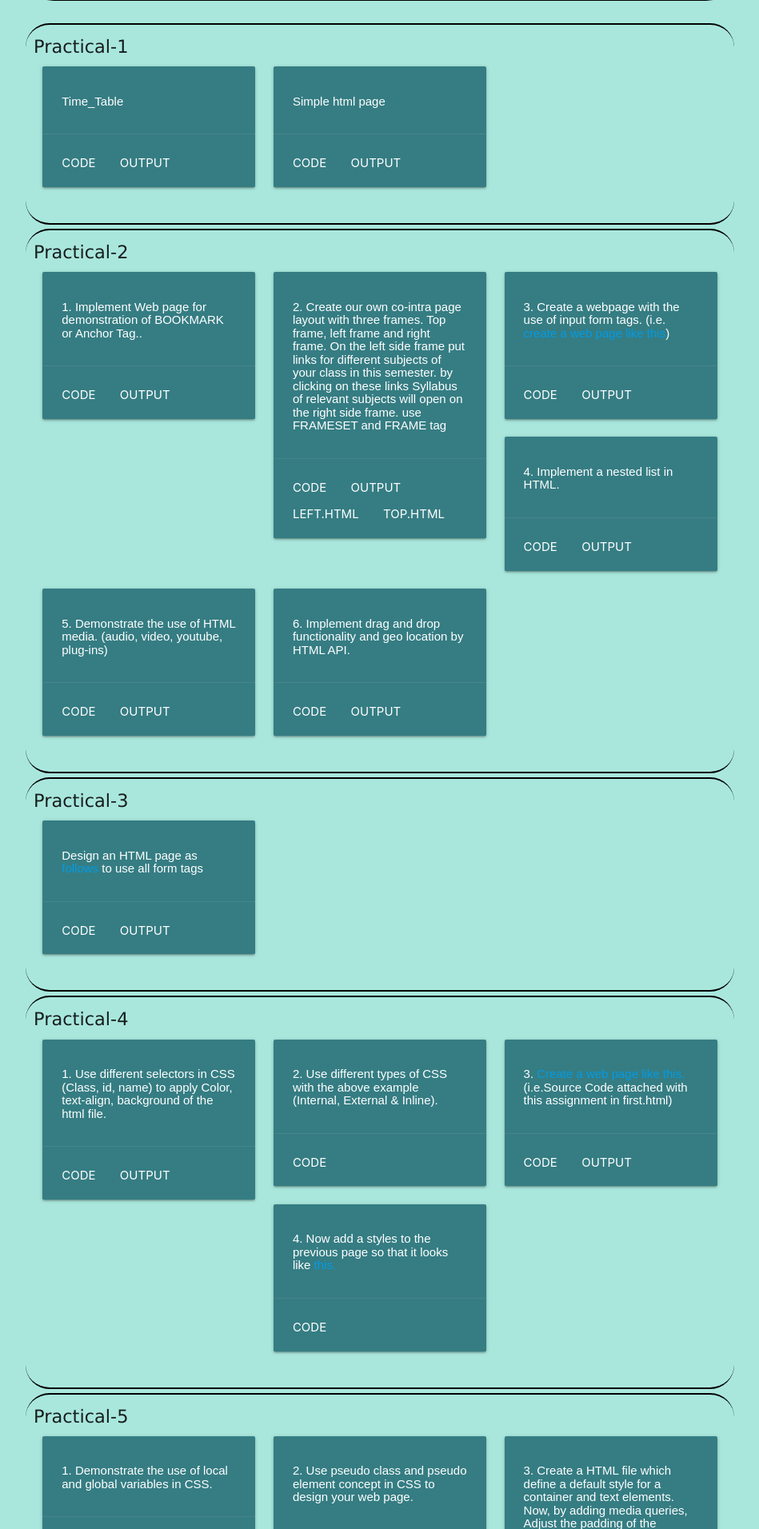
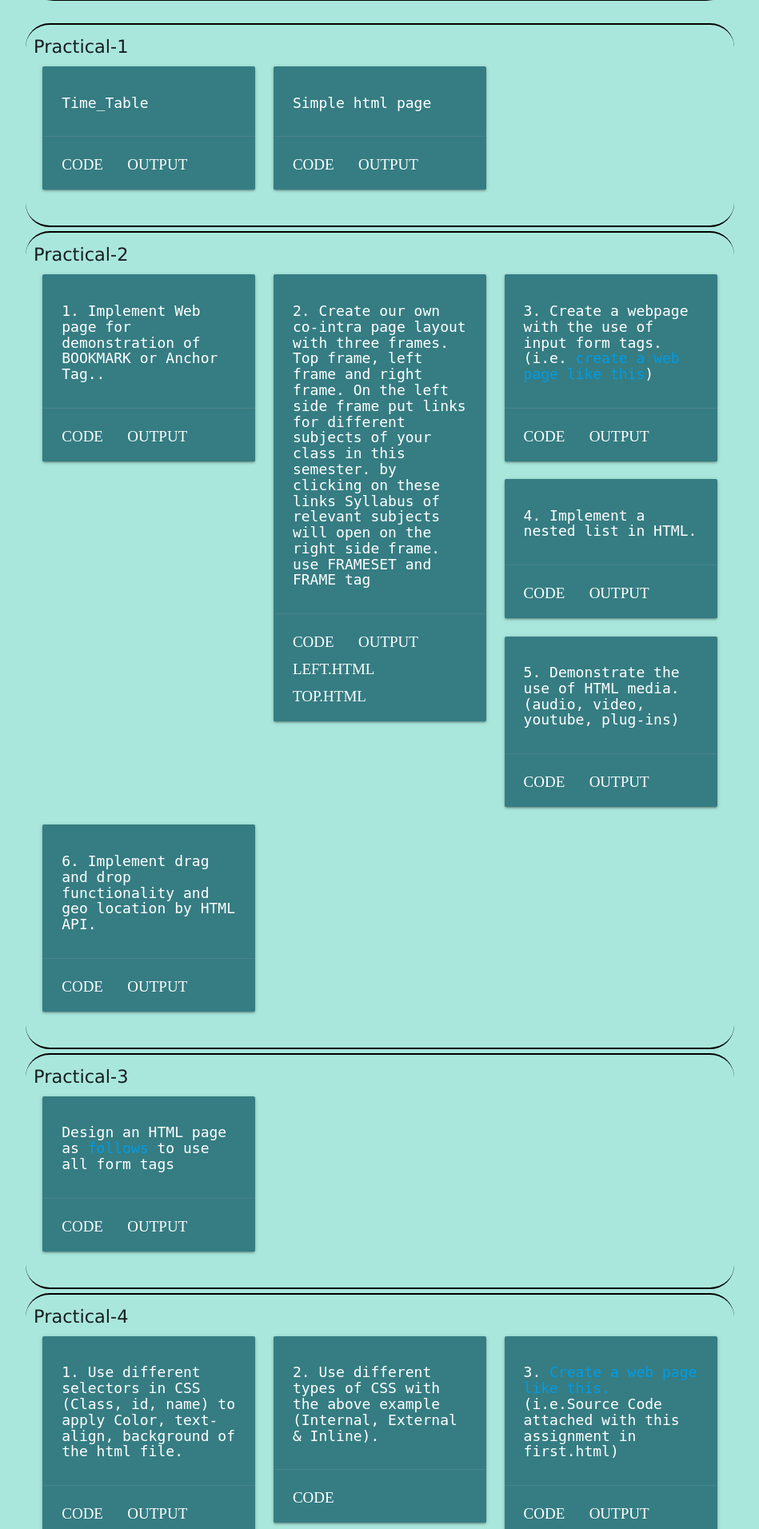
Before and after one commit to utsavvachhani/WT_Lab, a PHP site: page /home.html in a window 1280 px wide. Shown: the part 458-2370 px from the top of the page at 80% size, without its empty margins (165-1114 px from the left). Run offline with PHP 8.4, Linux system fonts and the light colour scheme; some libraries are stand-ins or nearby versions.

Commit message:
style change

```diff
--- a/stylesheets/styles.css
+++ b/stylesheets/styles.css
@@ -13,6 +13,7 @@ body{
 :root{
     --background-color: #357d83;
     --text-color: rgb(255, 255, 255);
+    --button-hover-color: #ca9d86;
 }
 
 /* Works on Chrome/Edge/Safari */
@@ -127,13 +128,14 @@ iframe{
     color: white;
 }
 .buttonClick:hover{
-    background-color:rgb(49, 139, 112);
+    background-color:var(--button-hover-color);
 }
 
 /* box inside text color */
 .container #projects .row .col .card-action a{
     color: var(--text-color);
-    font-size: 15px;
+    font-size: 19px;
+    font-family: serif;
 }
 
 
@@ -147,7 +149,7 @@ iframe{
 }
 
 .container #projects .row .col .card .card-content h6{
-    font-family: sans-serif;
+    font-family: monospace;
     color: var(--text-color);
-    font-size: 15px;
+    font-size: 18px;
 }
```
